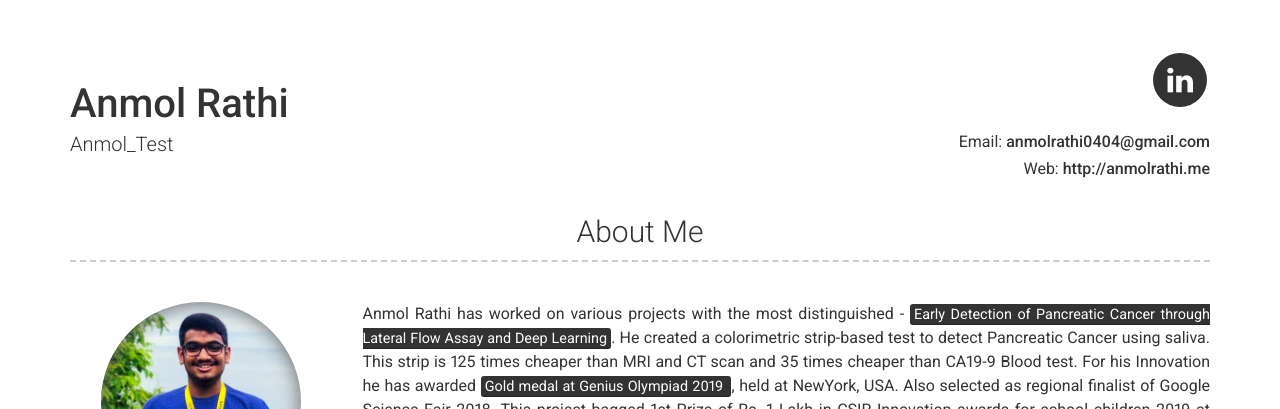
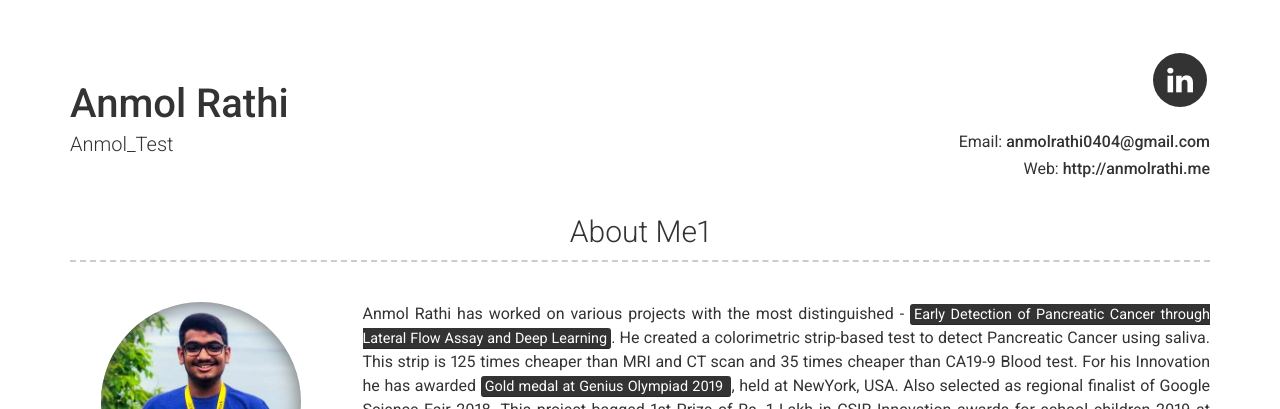
Before and after one commit to shikhaagr25/Anmol_Test, a Jekyll site: the page built from index.md, in a window 1280 px wide. Shown: the top 409 px of the page. Built offline with Jekyll 4.4.1, drawn with Linux system fonts in a browser that asks for light colours.

Commit message:
Update about.html

```diff
--- a/_includes/about.html
+++ b/_includes/about.html
@@ -1,5 +1,5 @@
 <div class="container intro-container">
-  <h3>{{ site.about_title | default: "About Me" }}</h3>
+  <h3>{{ site.about_title | default: "About Me1" }}</h3>
   <div class="row clearfix">
     {%- if site.about_profile_image -%}
       <div class="col-xs-12 col-sm-4 col-md-3 no-print">
```
